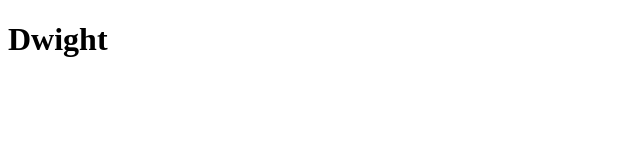
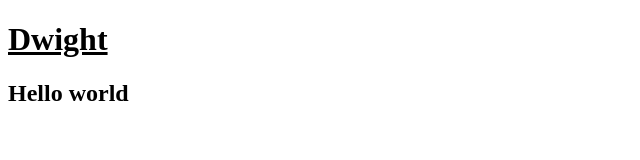
Before and after one commit to imdwit/gitdemo, a plain HTML site: page index.html in a window 1280 px wide. Shown: the whole page, without its empty margins (0-640 px from the left). Drawn offline with Linux system fonts and the light colour scheme.

Commit message:
added basestyles

```diff
--- a/index.html
+++ b/index.html
@@ -3,10 +3,16 @@
   <head>
     <meta charset="utf-8">
     <title>Dwight</title>
+    <style>
+      h1 {
+        text-decoration: underline;
+      }
+    </style>
   </head>
   <body>
     <div>
       <h1>Dwight</h1>
+      <h2>Hello world</h2>
     </div>
   </body>
 </html>
```
